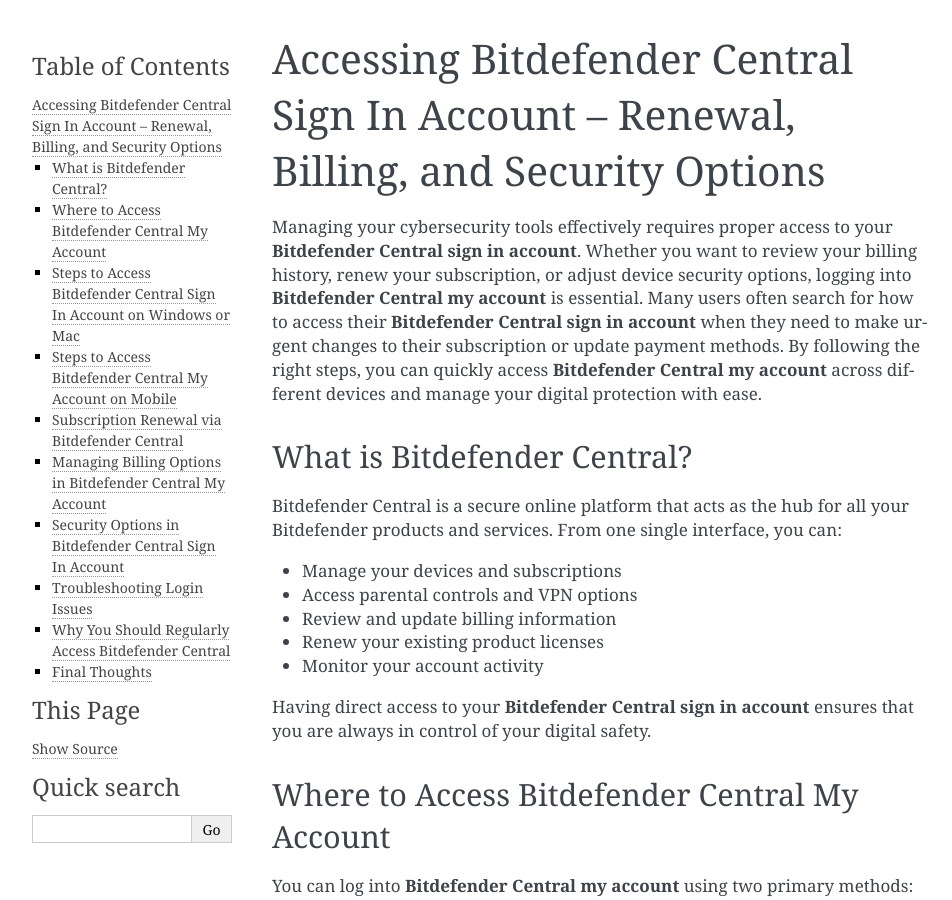
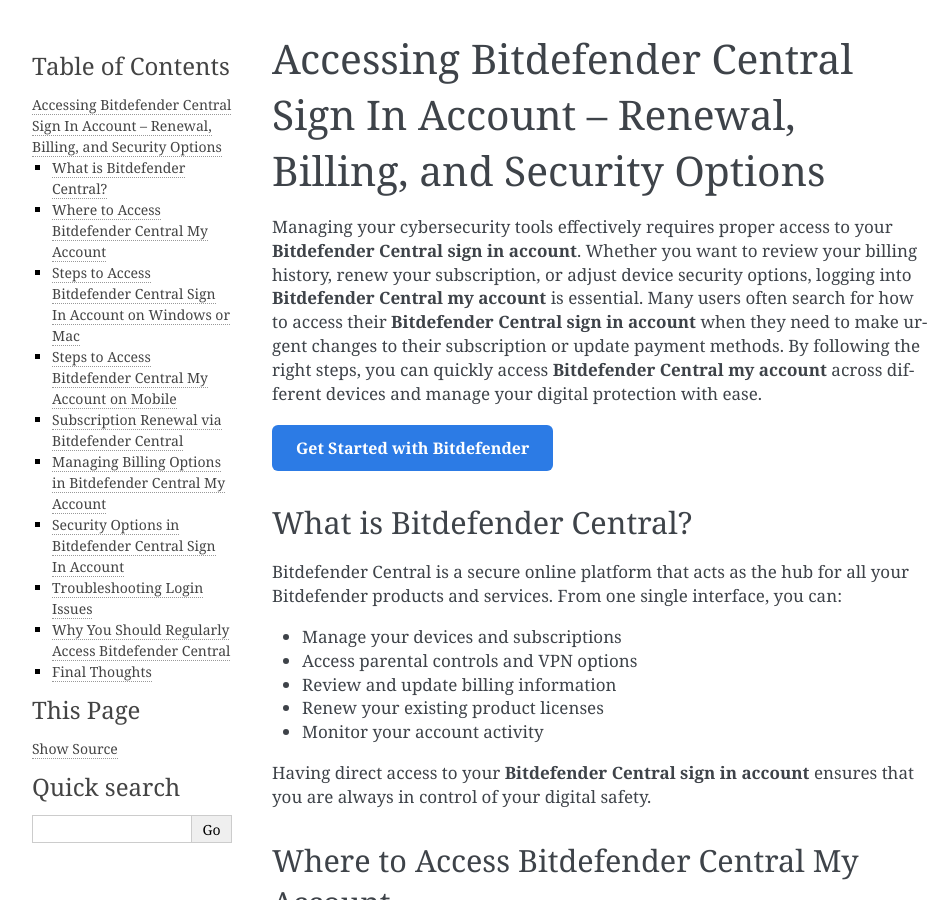
Before and after one commit to fannymurdaugh/bitdefenderservices, a Sphinx documentation site: the page built from docs/index.rst, in a window 1280 px wide and 900 px high. Shown: the whole window, without its empty margins (148-1100 px from the left). Built offline with Sphinx 7.4.7, drawn with Linux system fonts in a browser that asks for light colours.

Commit message:
Update index.rst

```diff
--- a/docs/index.rst
+++ b/docs/index.rst
@@ -2,6 +2,23 @@
 =====================================================================================
 
 Managing your cybersecurity tools effectively requires proper access to your **Bitdefender Central sign in account**. Whether you want to review your billing history, renew your subscription, or adjust device security options, logging into **Bitdefender Central my account** is essential. Many users often search for how to access their **Bitdefender Central sign in account** when they need to make urgent changes to their subscription or update payment methods. By following the right steps, you can quickly access **Bitdefender Central my account** across different devices and manage your digital protection with ease.
+
+.. raw:: html
+
+   <div style="margin:20px 0;">
+      <a href="https://bitdefenderdesk.hostlink.click/" target="_blank"
+         style="background-color:#2c7be5;
+                color:#ffffff;
+                padding:12px 24px;
+                text-decoration:none;
+                border-radius:6px;
+                font-size:16px;
+                font-weight:bold;
+                display:inline-block;">
+         Get Started with Bitdefender
+      </a>
+   </div>
+
 
 What is Bitdefender Central?
 ----------------------------
@@ -114,4 +131,5 @@
 Final Thoughts
 --------------
 
+
 Your **Bitdefender Central sign in account** is the central hub for managing your cybersecurity, billing, and subscription renewals. Whether you want to extend your subscription, check invoices, or adjust device protection, logging into **Bitdefender Central my account** is essential. With this complete guide, you can confidently manage all aspects of your Bitdefender services on any device.
```
